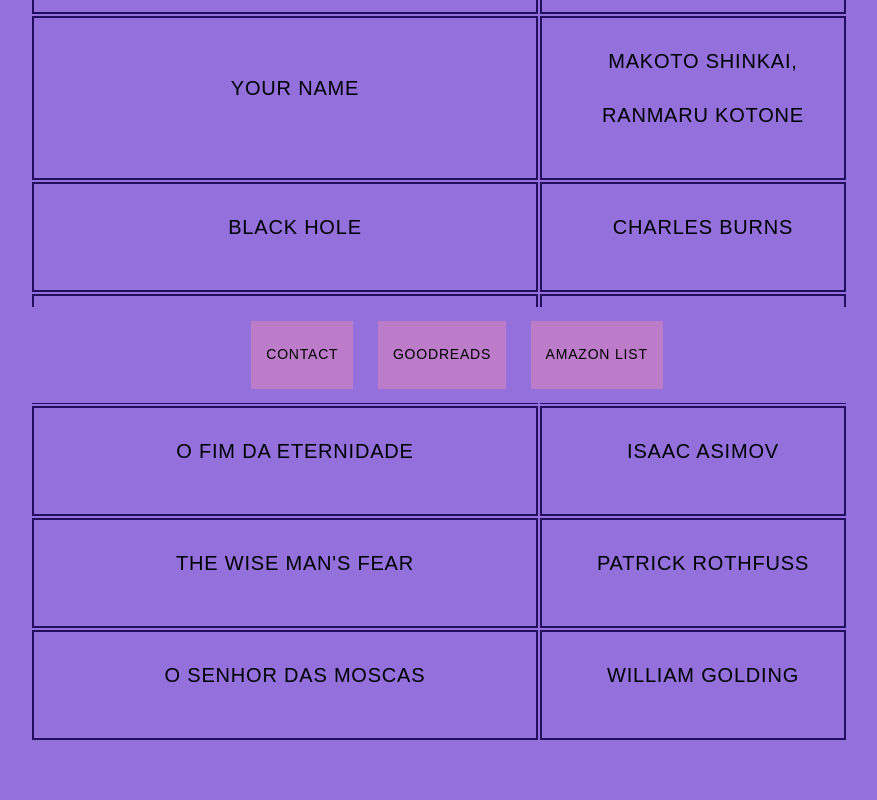
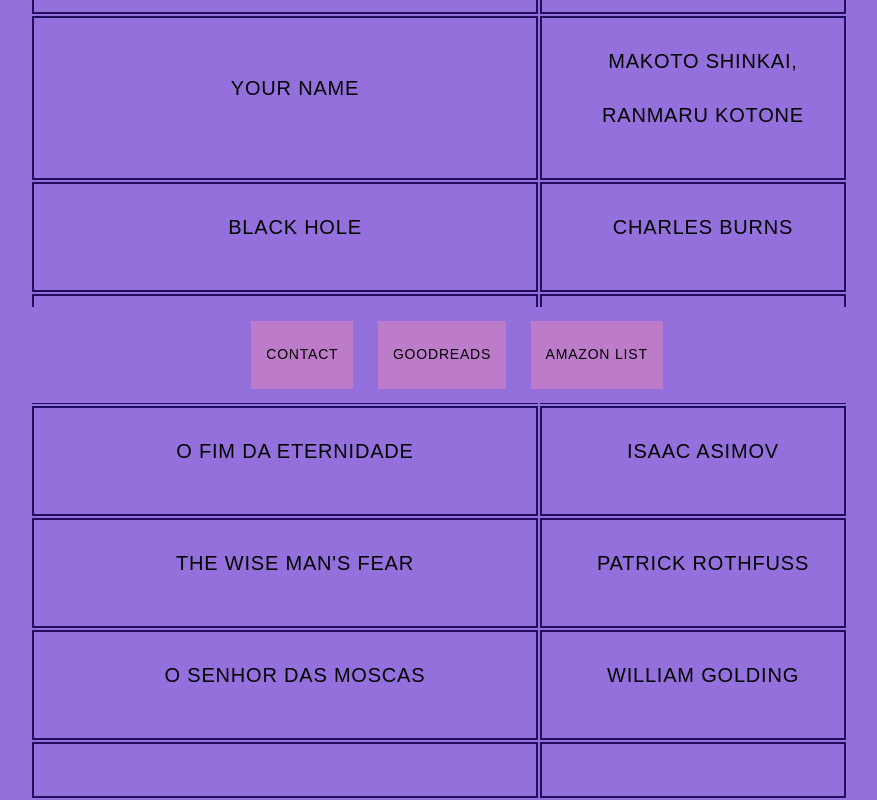
Before and after one commit to milagb/html_study, a plain HTML site: page BookTable.html in a window 1280 px wide. Shown: the part 392-1192 px from the top of the page, without its empty margins (201-1078 px from the left). Before the commit the page ends 1134 px from the top, so only its background shows below. Drawn offline with Linux system fonts and the light colour scheme; a web font is replaced by a local one.

Commit message:
Add 1 more tr

```diff
--- a/BookTable.html
+++ b/BookTable.html
@@ -84,6 +84,14 @@
                             <h3>William Golding</h3>
                         </td>
                     </tr>
+                    <tr>
+                        <td class="left">
+                            <h3></h3>
+                        </td>
+                        <td>
+                            <h3></h3>
+                        </td>
+                    </tr>
                 </tbody>
 
             </table>
--- a/style.css
+++ b/style.css
@@ -68,6 +68,7 @@ th {
 table {
     text-align: center;
     margin: 20px auto;
+
 }
 
 td {
```
